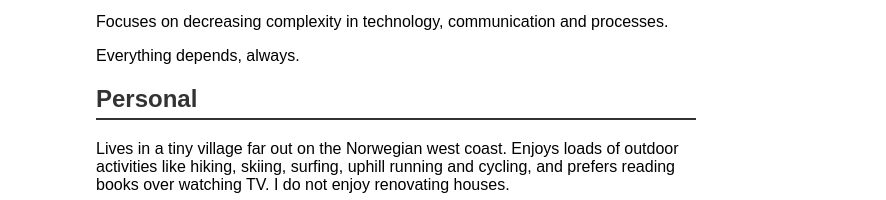
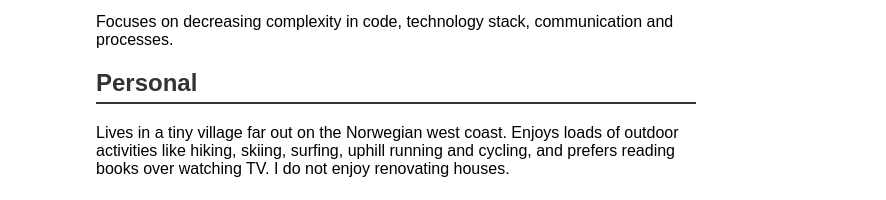
Before and after one commit to magnethy/magnethy.github.io, a plain HTML site: page index.html in a window 1280 px wide. Shown: the part 304-504 px from the top of the page, 394-1280 px from the left. Drawn offline with Linux system fonts and the light colour scheme.

Commit message:
Update index.html

```diff
--- a/index.html
+++ b/index.html
@@ -100,8 +100,7 @@
         <p>Seasoned technologist with long experience designing and implementing software solutions and cloud infrastructure.
             Adept at leading teams and communicating with both technical and non-technical people in various roles.
             Tends to have tech lead or architect kind of roles.</p>
-        <p>Focuses on decreasing complexity in technology, communication and processes.</p>
-        <p>Everything depends, always.</p>
+        <p>Focuses on decreasing complexity in code, technology stack, communication and processes.</p>
 
         <h2>Personal</h2>
         <p>Lives in a tiny village far out on the Norwegian west coast. Enjoys loads of outdoor activities like hiking, skiing,
```
